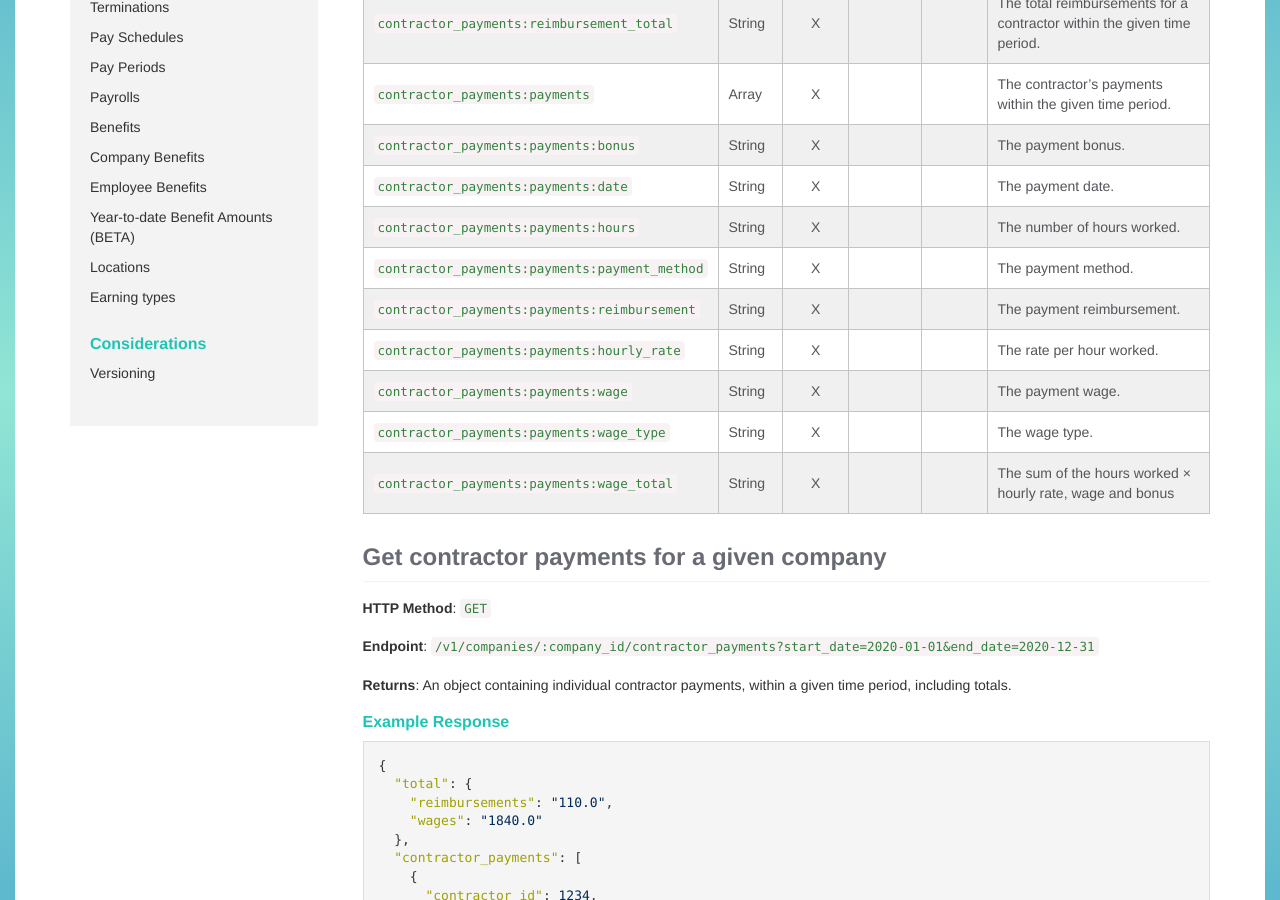
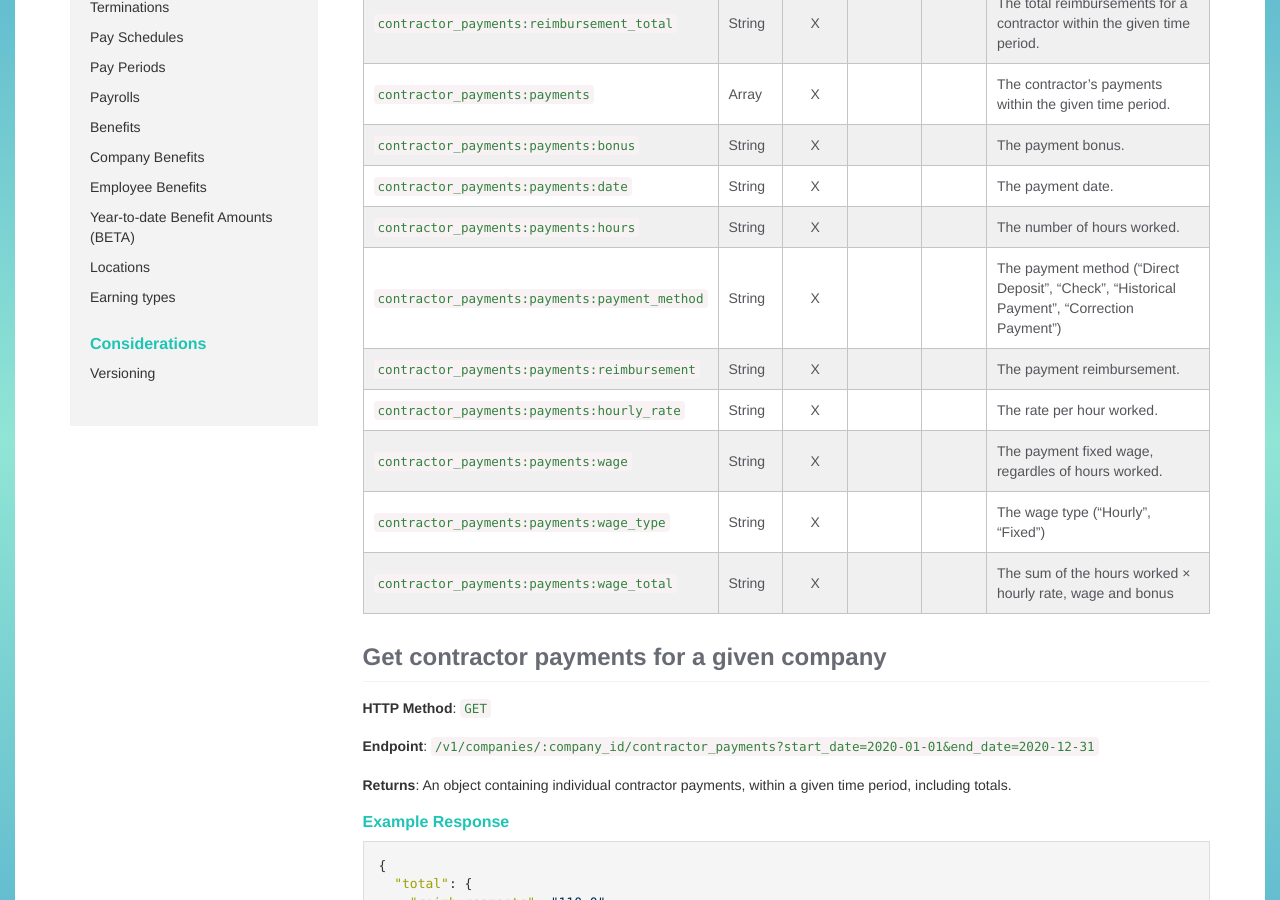
Before and after one commit to Gusto/gusto.github.io, a Jekyll site: the page built from _posts/2020-10-19-contractor-payments.markdown, in a window 1280 px wide and 900 px high, scrolled down 792 px. Built offline with Jekyll 4.4.1, drawn with Linux system fonts in a browser that asks for light colours.

Commit message:
Change contractor payment docs to better explain the fields

```diff
--- a/_posts/2020-10-19-contractor-payments.markdown
+++ b/_posts/2020-10-19-contractor-payments.markdown
@@ -21,11 +21,11 @@ title: Contractor Payments
 | `contractor_payments:payments:bonus`          | String            |     X     |          |         | The payment bonus.
 | `contractor_payments:payments:date`           | String            |     X     |          |         | The payment date.
 | `contractor_payments:payments:hours`          | String            |     X     |          |         | The number of hours worked.
-| `contractor_payments:payments:payment_method` | String            |     X     |          |         | The payment method.
+| `contractor_payments:payments:payment_method` | String            |     X     |          |         | The payment method ("Direct Deposit", "Check", "Historical Payment", "Correction Payment")
 | `contractor_payments:payments:reimbursement`  | String            |     X     |          |         | The payment reimbursement.
 | `contractor_payments:payments:hourly_rate`    | String            |     X     |          |         | The rate per hour worked.
-| `contractor_payments:payments:wage`           | String            |     X     |          |         | The payment wage.
-| `contractor_payments:payments:wage_type`      | String            |     X     |          |         | The wage type.
+| `contractor_payments:payments:wage`           | String            |     X     |          |         | The payment fixed wage, regardles of hours worked.
+| `contractor_payments:payments:wage_type`      | String            |     X     |          |         | The wage type ("Hourly", "Fixed")
 | `contractor_payments:payments:wage_total`     | String            |     X     |          |         | The sum of the hours worked × hourly rate, wage and bonus
 
 
```
